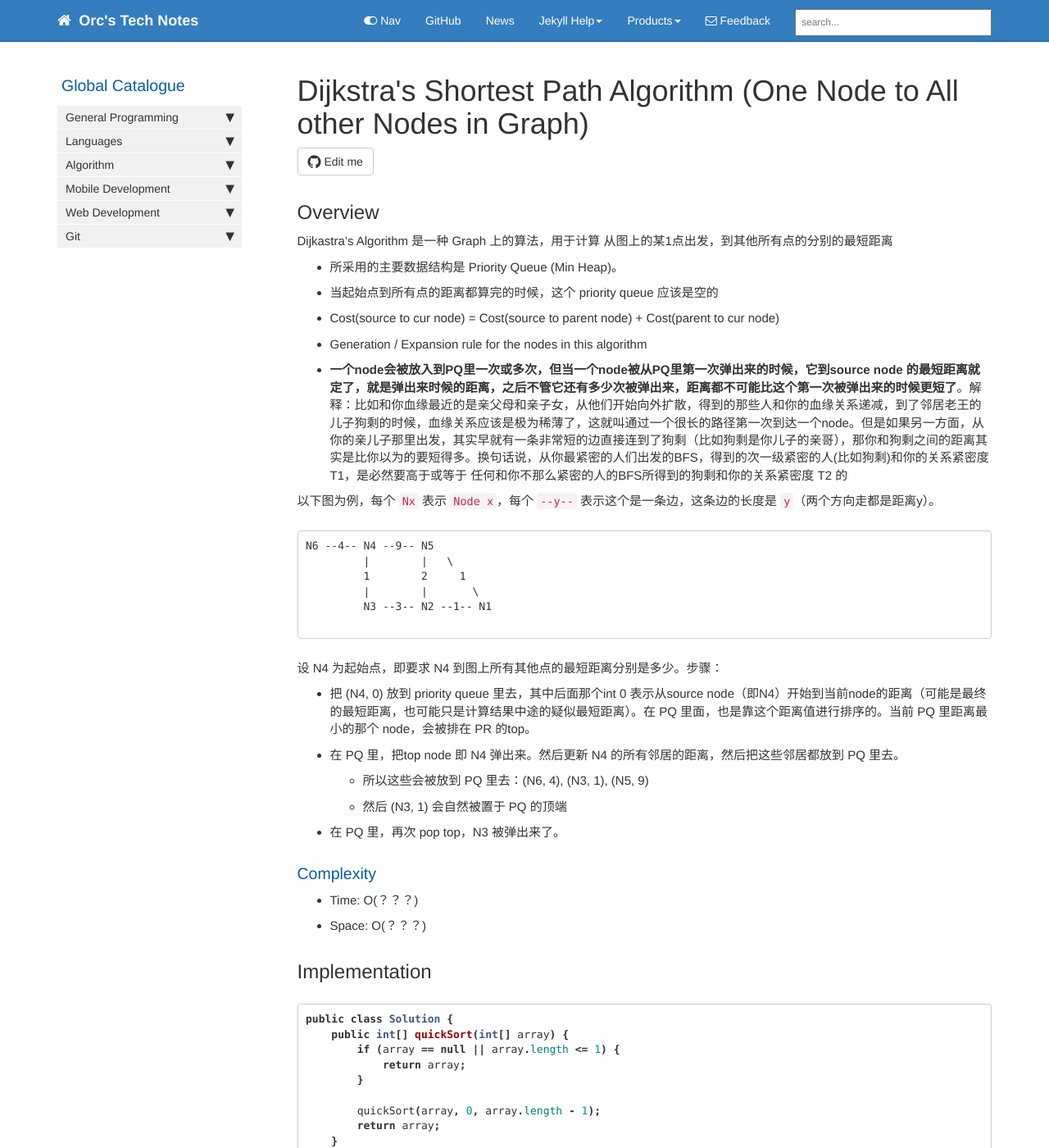
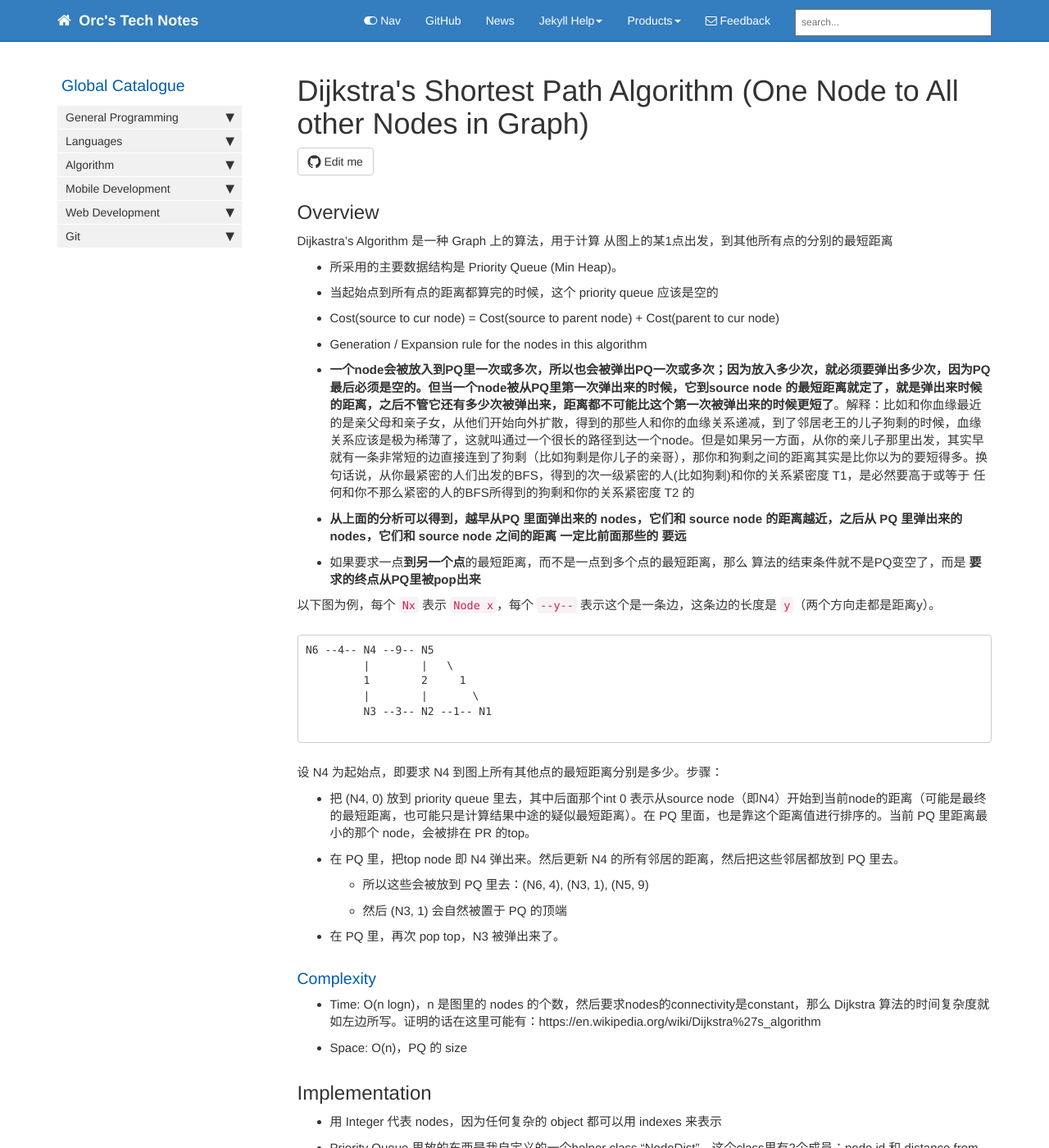
Before and after one commit to HungryOrc/hungryorc.github.io, a Jekyll site: the page built from pages/algorithm/algorithm_dijkstra_shortest_path.md, in a window 1280 px wide and 1400 px high. Shown: the whole window at 82% size. Built offline with Jekyll 4.4.1, drawn with Linux system fonts in a browser that asks for light colours; nearby versions of some CDN libraries; comment, search, counter and statistics services are not loaded; some of the changed text lies outside the part shown.

Commit message:
Update algorithm_dijkstra_shortest_path.md

````diff
--- a/pages/algorithm/algorithm_dijkstra_shortest_path.md
+++ b/pages/algorithm/algorithm_dijkstra_shortest_path.md
@@ -15,7 +15,9 @@ Dijkastra's Algorithm 是一种 Graph 上的算法，用于计算 从图上的
 * 当起始点到所有点的距离都算完的时候，这个 priority queue 应该是空的
 * Cost(source to cur node) = Cost(source to parent node) + Cost(parent to cur node)
 * Generation / Expansion rule for the nodes in this algorithm
-* **一个node会被放入到PQ里一次或多次，但当一个node被从PQ里第一次弹出来的时候，它到source node 的最短距离就定了，就是弹出来时候的距离，之后不管它还有多少次被弹出来，距离都不可能比这个第一次被弹出来的时候更短了**。解释：比如和你血缘最近的是亲父母和亲子女，从他们开始向外扩散，得到的那些人和你的血缘关系递减，到了邻居老王的儿子狗剩的时候，血缘关系应该是极为稀薄了，这就叫通过一个很长的路径第一次到达一个node。但是如果另一方面，从你的亲儿子那里出发，其实早就有一条非常短的边直接连到了狗剩（比如狗剩是你儿子的亲哥），那你和狗剩之间的距离其实是比你以为的要短得多。换句话说，从你最紧密的人们出发的BFS，得到的次一级紧密的人(比如狗剩)和你的关系紧密度 T1，是必然要高于或等于 任何和你不那么紧密的人的BFS所得到的狗剩和你的关系紧密度 T2 的
+* **一个node会被放入到PQ里一次或多次，所以也会被弹出PQ一次或多次；因为放入多少次，就必须要弹出多少次，因为PQ最后必须是空的。但当一个node被从PQ里第一次弹出来的时候，它到source node 的最短距离就定了，就是弹出来时候的距离，之后不管它还有多少次被弹出来，距离都不可能比这个第一次被弹出来的时候更短了**。解释：比如和你血缘最近的是亲父母和亲子女，从他们开始向外扩散，得到的那些人和你的血缘关系递减，到了邻居老王的儿子狗剩的时候，血缘关系应该是极为稀薄了，这就叫通过一个很长的路径到达一个node。但是如果另一方面，从你的亲儿子那里出发，其实早就有一条非常短的边直接连到了狗剩（比如狗剩是你儿子的亲哥），那你和狗剩之间的距离其实是比你以为的要短得多。换句话说，从你最紧密的人们出发的BFS，得到的次一级紧密的人(比如狗剩)和你的关系紧密度 T1，是必然要高于或等于 任何和你不那么紧密的人的BFS所得到的狗剩和你的关系紧密度 T2 的
+* **从上面的分析可以得到，越早从PQ 里面弹出来的 nodes，它们和 source node 的距离越近，之后从 PQ 里弹出来的nodes，它们和 source node 之间的距离 一定比前面那些的 要远**
+* 如果要求一点**到另一个点**的最短距离，而不是一点到多个点的最短距离，那么 算法的结束条件就不是PQ变空了，而是 **要求的终点从PQ里被pop出来**
 
 以下图为例，每个 `Nx` 表示 `Node x`，每个 `--y--` 表示这个是一条边，这条边的长度是 `y`（两个方向走都是距离y）。
 ```
@@ -33,12 +35,13 @@ N6 --4-- N4 --9-- N5
   * 然后 (N3, 1) 会自然被置于 PQ 的顶端
 * 在 PQ 里，再次 pop top，N3 被弹出来了。
 
-
 ### Complexity
-* Time: O(？？？)
-* Space: O(？？？)
+* Time: O(n logn)，n 是图里的 nodes 的个数，然后要求nodes的connectivity是constant，那么 Dijkstra 算法的时间复杂度就如左边所写。证明的话在这里可能有：https://en.wikipedia.org/wiki/Dijkstra%27s_algorithm
+* Space: O(n)，PQ 的 size
 
 ## Implementation
+* 用 Integer 代表 nodes，因为任何复杂的 object 都可以用 indexes 来表示
+* Priority Queue 里放的东西是我自定义的一个helper class "NodeDist"，这个class里有2个成员：node id 和 distance from source node to cur node。PQ 的排序规则是按照 distance 的升序排列
 
 ```java
 public class Solution {
@@ -87,6 +90,7 @@ public class Solution {
 ```
 
 ## Reference
-* [Quick Sort [LaiCode]](https://app.laicode.io/app/problem/10)
+网上没看到直接让写 Dijkstra's Algorithm 的题目
+* [Dijkstra's Algorithm [WikiPedia]](https://en.wikipedia.org/wiki/Dijkstra%27s_algorithm)
 
 {% include links.html %}
````
